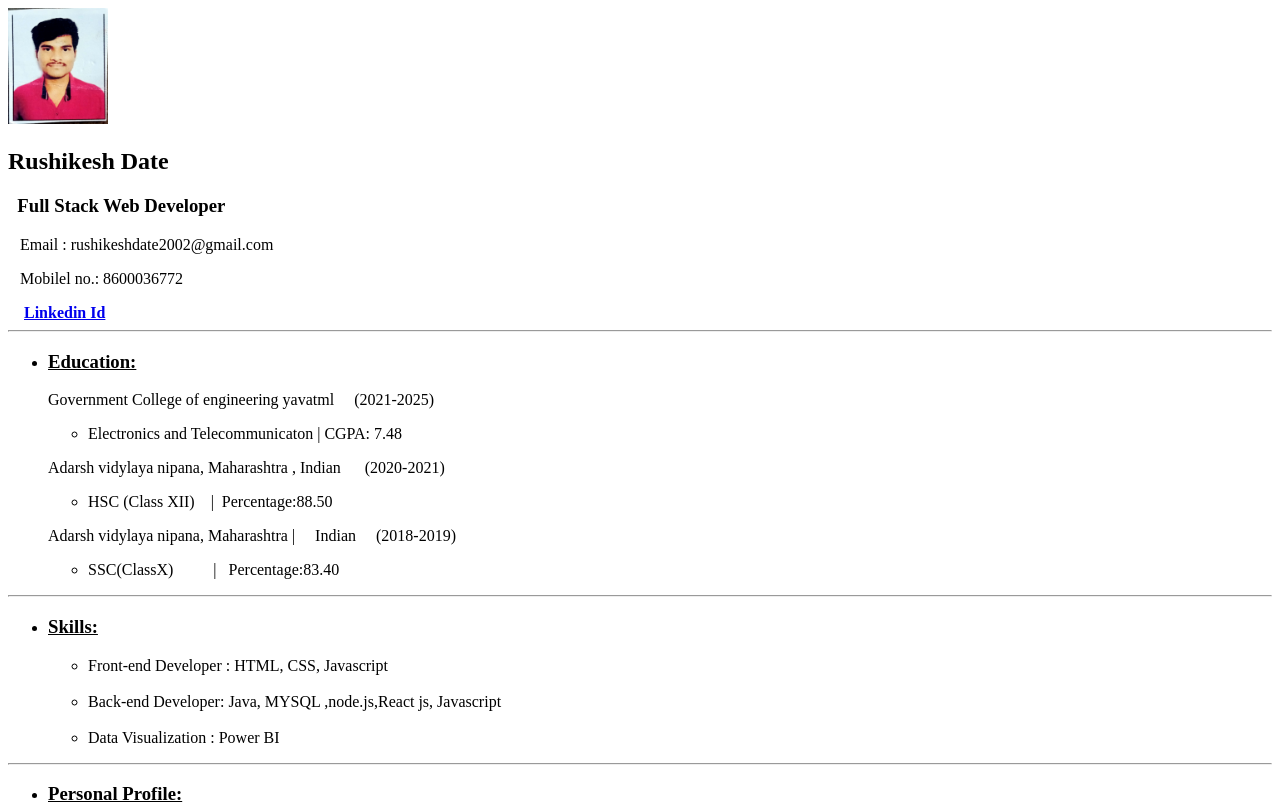
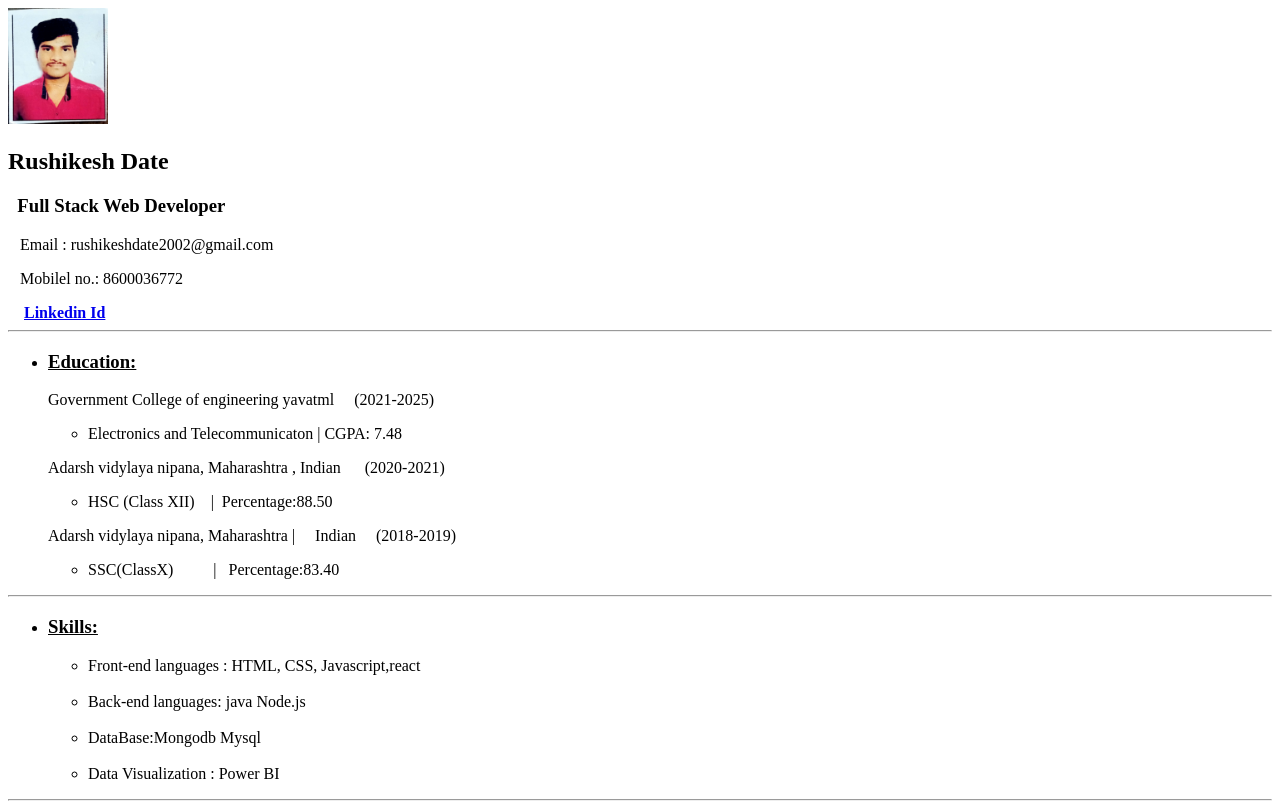
Before and after one commit to Rushi-tech11/new, a plain HTML site: page index.html in a window 1280 px wide. Shown: the top 808 px of the page. Drawn offline with Linux system fonts and the light colour scheme.

Commit message:
modified changes

```diff
--- a/index.html
+++ b/index.html
@@ -50,11 +50,15 @@
   <ul>
 
     <li>
-        Front-end Developer : HTML, CSS, Javascript
+        Front-end  languages : HTML, CSS, Javascript,react
     </li>
     <br>
     <li>
-      Back-end Developer: Java, MYSQL ,node.js,React js, Javascript
+      Back-end languages: java Node.js
+    </li>
+    <br>
+    <li>
+      DataBase:Mongodb Mysql
     </li>
     <br>
     <li>Data Visualization : Power BI</li>
```
